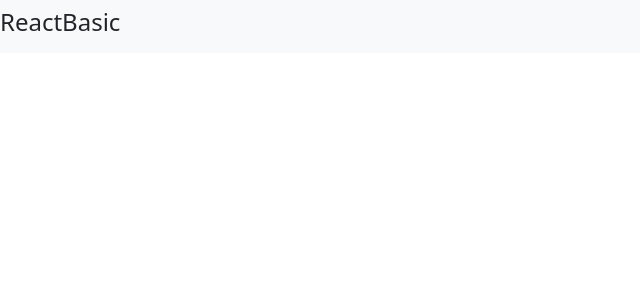
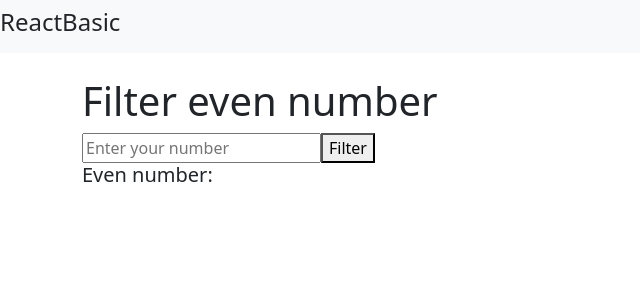
Before and after one commit to Ekadarshini7272/reactbasic, a React (Create React App) app: page /EvenNumber in a window 1280 px wide. Before the commit this address had no page. Shown: the top 300 px of the page, without its empty margins (0-640 px from the left). Built offline with nearby package versions, Linux system fonts and the light colour scheme.

Commit message:
js basic question practice with react find even number

```diff
--- a/src/App.js
+++ b/src/App.js
@@ -14,7 +14,8 @@ import UseStateEffect from '../src/Hooks/UseStateEffect';
 import CalculateSquare from '../src/Hooks/CalculateSquare';
 import SquareCalculate from '../src/Hooks/SquareCalculate';
 import ColorEffect from '../src/Hooks/ColorEffect';
-import CommonPrefix from '../src/Hooks/CommonPrefix'
+import CommonPrefix from '../src/Hooks/CommonPrefix';
+import EvenNumber from '../src/JSquestion/EvenNumber';
 import 'bootstrap/dist/css/bootstrap.min.css';
 
 function App() {
@@ -53,7 +54,8 @@ function App() {
            <Route path ="/CalculateSquare" element={<CalculateSquare/>}/>
            <Route path ="/SquareCalculate" element={<SquareCalculate/>}/>
            <Route path ="/ColorEffect" element={<ColorEffect/>}/>
-           <Route path = "CommonPrefix" element={<CommonPrefix/>}/>
+           <Route path = "/CommonPrefix" element={<CommonPrefix/>}/>
+           <Route path= "/EvenNumber" element={<EvenNumber/>}/>
          </Routes>
        </div>
      </div>
--- /dev/null
+++ b/src/JSquestion/EvenNumber.js
@@ -0,0 +1,21 @@
+import React, {useState} from 'react';
+
+const EvenNumber = () => {
+    const [inputNumber, setInputNumber] = useState("");
+    const [evenNumber, setEvenNumber] = useState("");
+    function FilterEvenNumber() {
+        let inputFieldValue = inputNumber;
+        let numberToSetArray = inputFieldValue.split(",").map(num => parseInt(num.trim(), 10));
+        let FilterEvenNumber = numberToSetArray.filter(num => num % 2 === 0);
+        setEvenNumber(FilterEvenNumber.join(", "))
+    }
+    return (
+        <>
+        <h1>Filter even number</h1>
+        <input placeholder='Enter your number' value={inputNumber} onChange={(e) => setInputNumber(e.target.value)}/>
+        <button onClick={FilterEvenNumber}>Filter</button>
+        <h5>Even number: {evenNumber}</h5>
+        </>
+    );
+};
+export default EvenNumber;
```
